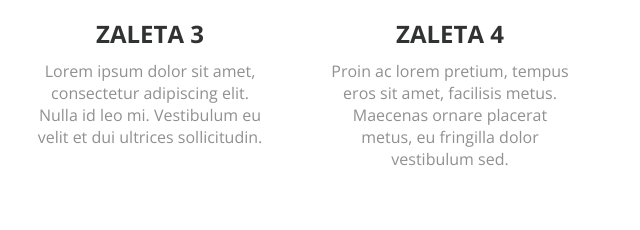
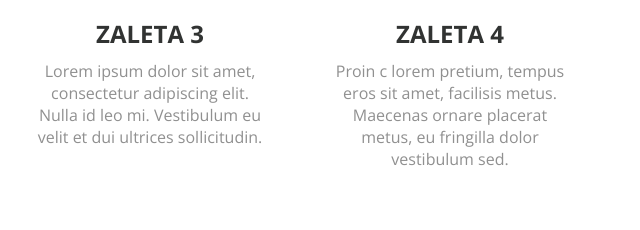
Before and after one commit to LBaraniak/kodilla_sass_cut_site, a website: page index.html in a window 1280 px wide. Shown: the part 1083-1313 px from the top of the page, 640-1280 px from the left. Drawn offline with nearby package versions, Linux system fonts and the light colour scheme.

```diff
--- a/index.html
+++ b/index.html
@@ -64,7 +64,7 @@
 	  						<i class="fa fa-heart fa-stack-1x fa-inverse"></i>
 						</span>
 						<h2>Zaleta 4</h2>
-						<p>Proin ac lorem pretium, tempus eros sit amet, facilisis metus. Maecenas ornare placerat metus, eu fringilla dolor vestibulum sed. </p>
+						<p>Proin c lorem pretium, tempus eros sit amet, facilisis metus. Maecenas ornare placerat metus, eu fringilla dolor vestibulum sed. </p>
 					</div>
 				</div>
 			</div>
```
